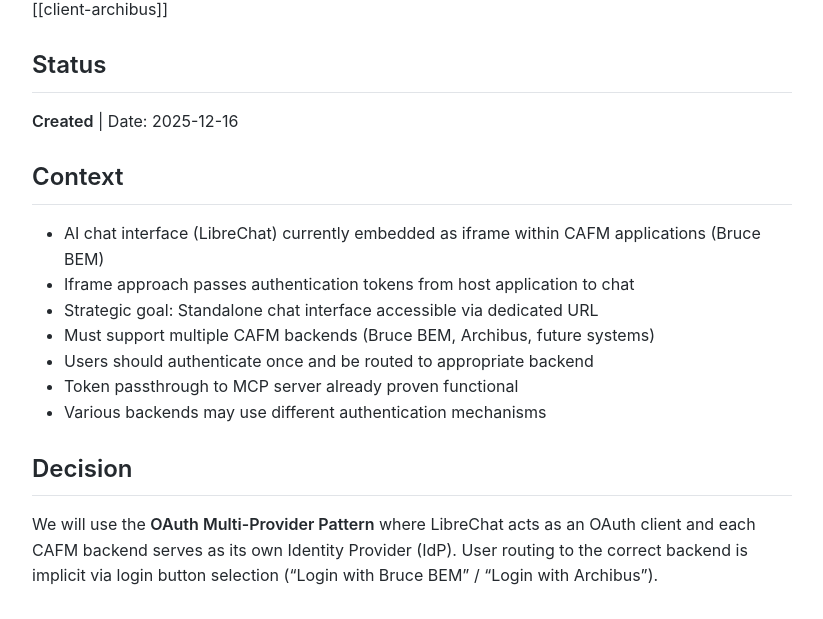
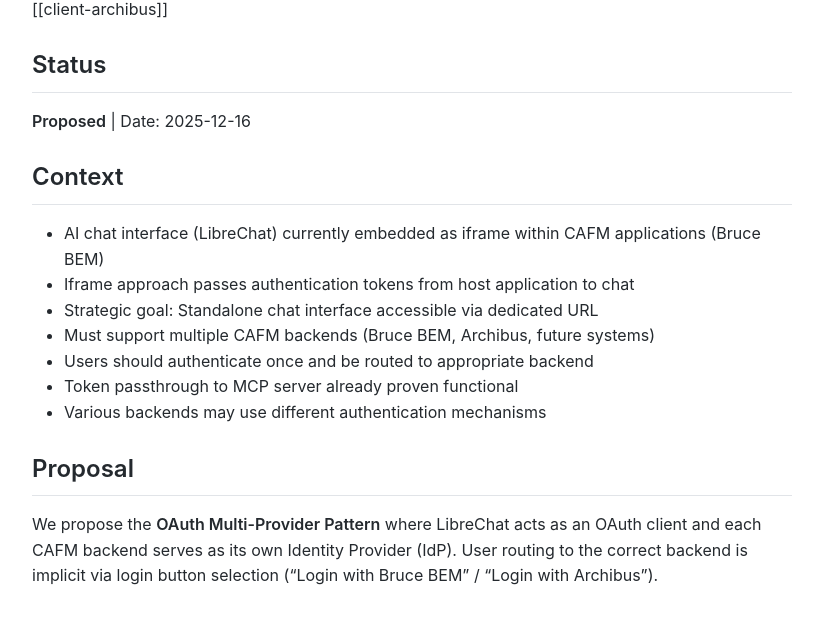
Before and after one commit to MariusWilsch/public-wilsch-ai-pages, a Jekyll site: the page built from project/archibus-fm-assistant/standalone-auth-architecture.md, in a window 1280 px wide and 900 px high, scrolled down 231 px. Shown: the part 149-768 px from the top of the window, without its empty margins (228-1051 px from the left). Built offline with Jekyll 4.4.1, drawn with Linux system fonts in a browser that asks for light colours; our own code applies the rules of GitHub Pages for plain Markdown files; some of the changed text lies outside the part shown.

Commit message:
Sync from hippocampus 2025-12-16

```diff
--- a/project/archibus-fm-assistant/standalone-auth-architecture.md
+++ b/project/archibus-fm-assistant/standalone-auth-architecture.md
@@ -7,7 +7,7 @@ publish: true
 [[client-archibus]]
 
 ## Status
-**Created** | Date: 2025-12-16
+**Proposed** | Date: 2025-12-16
 
 ## Context
 - AI chat interface (LibreChat) currently embedded as iframe within CAFM applications (Bruce BEM)
@@ -18,8 +18,8 @@ publish: true
 - Token passthrough to MCP server already proven functional
 - Various backends may use different authentication mechanisms
 
-## Decision
-We will use the **OAuth Multi-Provider Pattern** where LibreChat acts as an OAuth client and each CAFM backend serves as its own Identity Provider (IdP). User routing to the correct backend is implicit via login button selection ("Login with Bruce BEM" / "Login with Archibus").
+## Proposal
+We propose the **OAuth Multi-Provider Pattern** where LibreChat acts as an OAuth client and each CAFM backend serves as its own Identity Provider (IdP). User routing to the correct backend is implicit via login button selection ("Login with Bruce BEM" / "Login with Archibus").
 
 ### Core Architecture
 
@@ -160,7 +160,7 @@ For each CAFM backend to support this pattern:
 
 | Topic | Coverage | Notes |
 |-------|----------|-------|
-| OAuth multi-provider pattern | Complete | Core architecture decision |
+| OAuth multi-provider pattern | Complete | Core architecture proposal |
 | LibreChat as OAuth client | Complete | Validated LibreChat supports this |
 | Auth pattern compatibility matrix | Complete | 8 patterns analyzed |
 | Session vs token tradeoffs | Complete | Proxy workaround documented |
```
